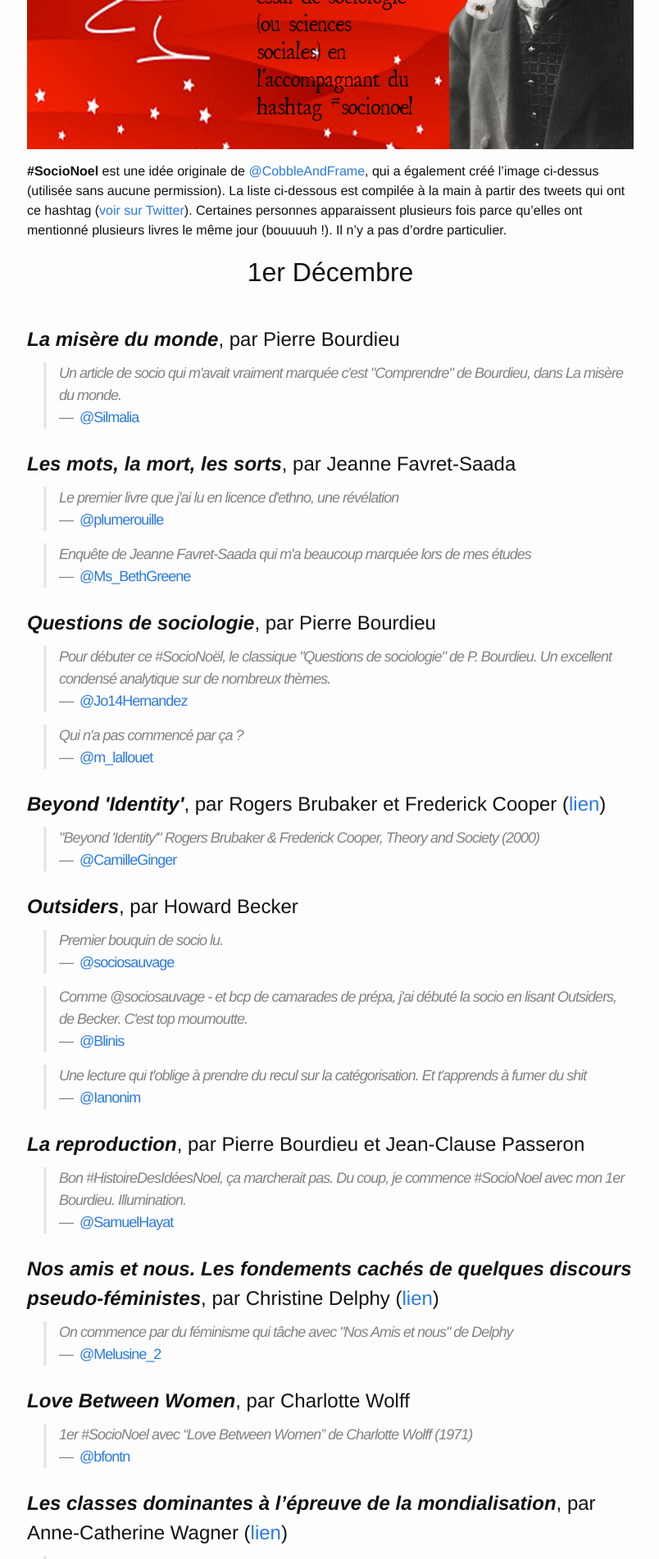
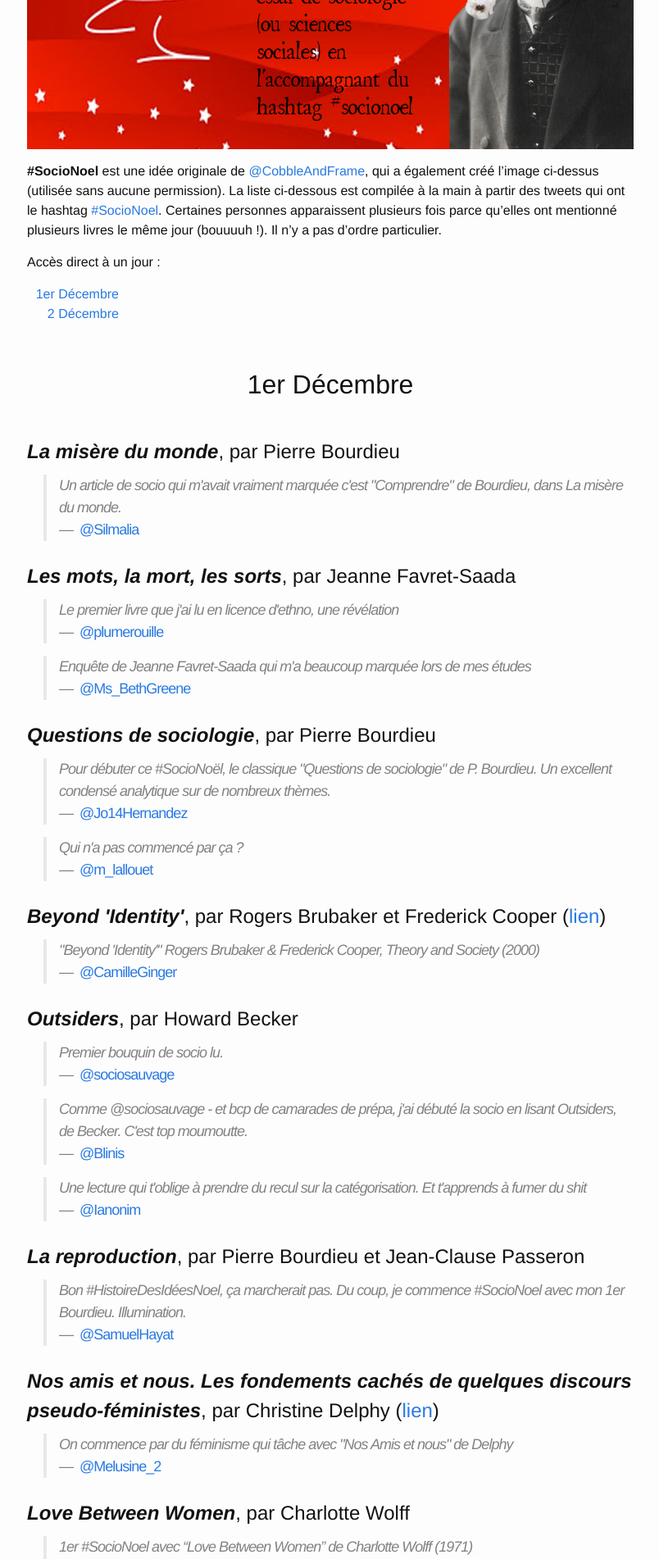
Before and after one commit to bfontaine/SocioNoel, a Jekyll site: the page built from index.md, in a window 1280 px wide. Shown: the part 496-2398 px from the top of the page at 82% size, without its empty margins (237-1041 px from the left). Built offline with Jekyll 4.4.1, drawn with Linux system fonts in a browser that asks for light colours; some of the changed text lies outside the part shown.

Commit message:
anchors added

```diff
--- a/_sass/_books.scss
+++ b/_sass/_books.scss
@@ -1,7 +1,25 @@
 .page-content .wrapper > h2 {
   text-align: center;
+  margin-top: 50px;
   margin-bottom: 40px;
   font-size: 2rem;
+}
+
+#days {
+  list-style-type: none;
+  margin-left: 0;
+
+  // get a nicely-aligned list, e.g.:
+  //
+  //   9 December
+  //  10 December
+  //
+  // instead of:
+  //
+  //  9 December
+  //  10 December
+  text-align: right;
+  width: 7em;
 }
 
 .book {
@@ -24,3 +42,8 @@
 
   margin-bottom: 25px;
 }
+
+.notice {
+  font-style: italic;
+  text-align: center;
+}
--- a/books.yml
+++ b/books.yml
@@ -345,9 +345,10 @@
     comment: >
       Allez, moi aussi je joue! J1: le livre qui m'a convaincu de faire de la
       socio "La double absence" de Sayad. La base.
-  - title: Basses Oeuvres. Une ethnologie du travail dans les égouts.
+  - title: Basses Oeuvres. Une ethnologie du travail dans les égouts
     author: Agnès Jeanjean
     source: https://twitter.com/TaniaLaura03/status/671821492150263809
     comment: >
       Basses Oeuvres. Une ethnologie du travail dans les égouts. Agnès Jeanjean.
     link: https://lhomme.revues.org/13182
+2:
--- a/index.md
+++ b/index.md
@@ -5,12 +5,17 @@ layout: default
 <img src="./assets/banner.png" id="banner" alt="Un ouvrage de socio par jour du 1er au 24 décembre" />
 
 <b>#SocioNoel</b> est une idée originale de [@CobbleAndFrame](https://twitter.com/CobbleAndFrame/status/671360041136558081), qui a également créé l’image ci-dessus (utilisée sans aucune permission).
-La liste ci-dessous est compilée à la main à partir des tweets qui ont ce hashtag ([voir sur Twitter](https://twitter.com/search?f=tweets&vertical=default&q=socionoel)).
+La liste ci-dessous est compilée à la main à partir des tweets qui ont le hashtag [#SocioNoel](https://twitter.com/search?f=tweets&vertical=default&q=socionoel).
 Certaines personnes apparaissent plusieurs fois parce qu’elles ont mentionné
 plusieurs livres le même jour (bouuuuh !).
 Il n’y a pas d’ordre particulier.
 
-## 1er Décembre
+Accès direct à un jour :<br/>
+<ol id="days">
+  <li><a href="#dec15-1">1er Décembre</a></li>
+<li><a href="#dec15-2">2 Décembre</a></li>
+</ol>
+<h2 id="dec15-1">1er Décembre</h2>
 <article class="book">
   <h1><span class="title">La misère du monde</span>, par <span class="author">Pierre Bourdieu</span></h1>
   <div class="sources">
@@ -689,7 +694,7 @@ Il n’y a pas d’ordre particulier.
   </div>
 </article>
 <article class="book">
-  <h1><span class="title">Basses Oeuvres. Une ethnologie du travail dans les égouts.</span>, par <span class="author">Agnès Jeanjean</span>&nbsp;(<a href="https://lhomme.revues.org/13182">lien</a>)</h1>
+  <h1><span class="title">Basses Oeuvres. Une ethnologie du travail dans les égouts</span>, par <span class="author">Agnès Jeanjean</span>&nbsp;(<a href="https://lhomme.revues.org/13182">lien</a>)</h1>
   <div class="sources">
 
     <blockquote class="comment">
@@ -699,3 +704,5 @@ Il n’y a pas d’ordre particulier.
 
   </div>
 </article>
+<h2 id="dec15-2">2 Décembre</h2>
+<p class="notice">Il n’y a pas encore de livres pour ce jour.</p>
```
Also changed, not shown: mklist.rb (+15 -5 lines).
